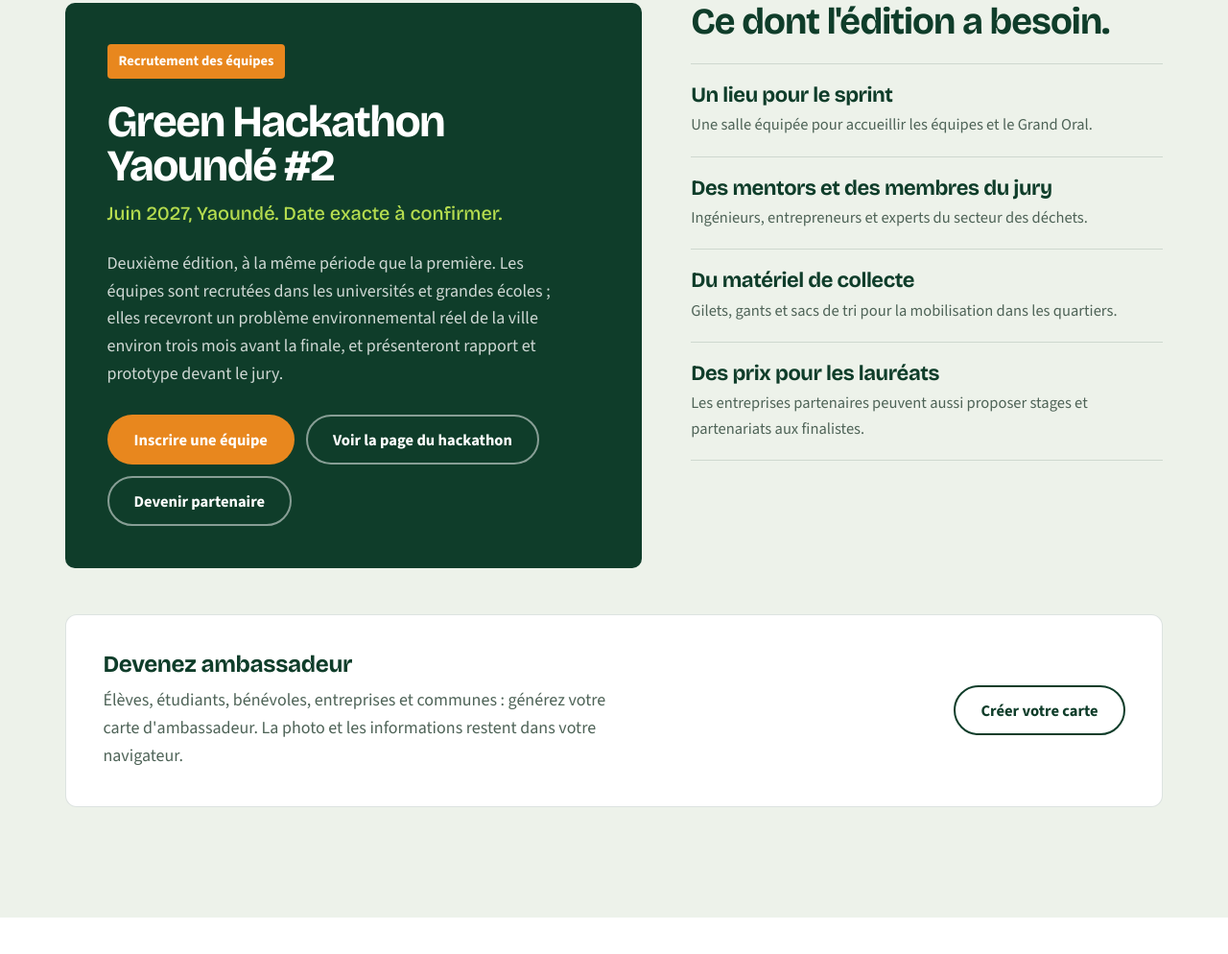
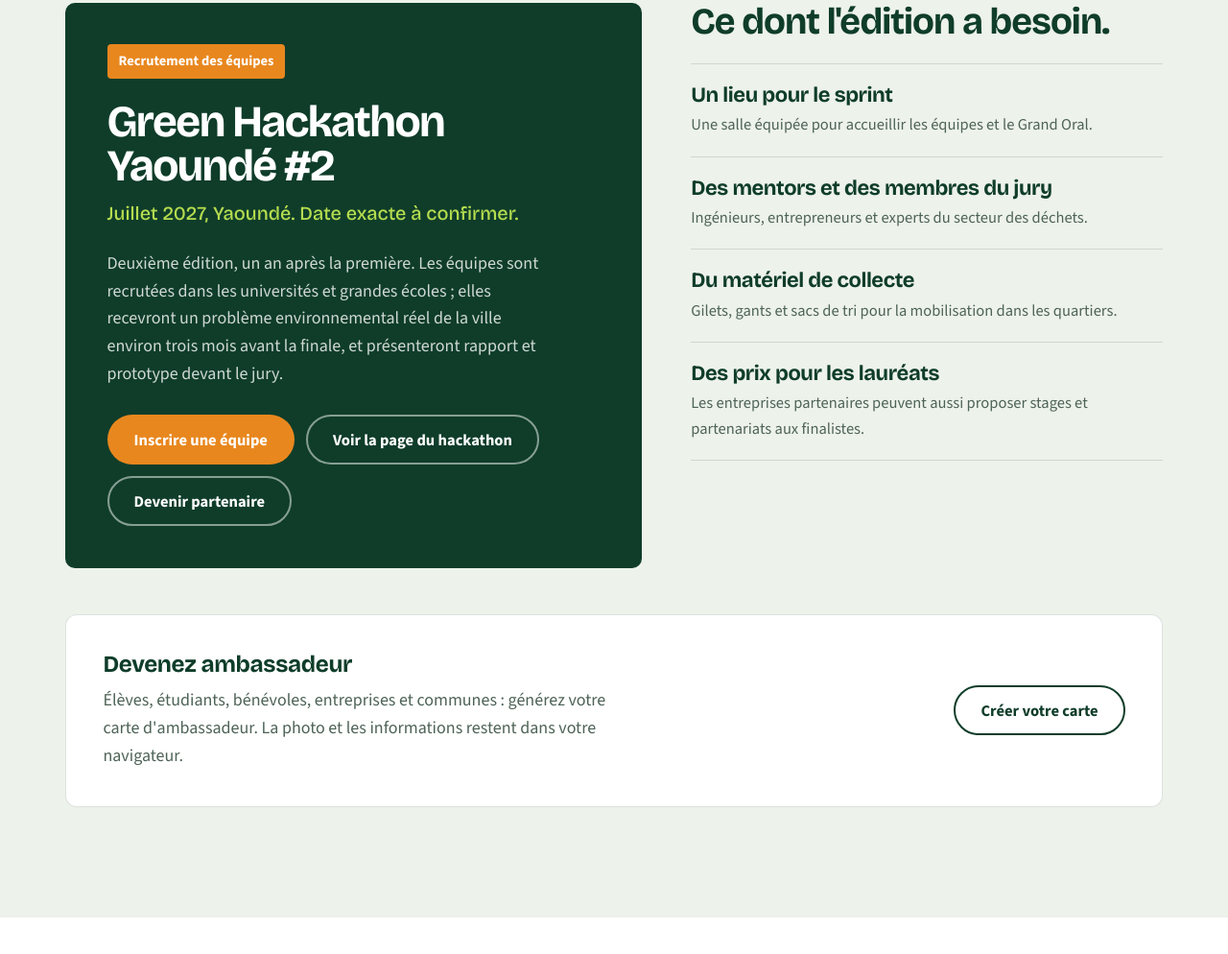
Before and after one commit to ERIC74SONG96/ody-event, a plain HTML site: page cameroun/index.html in a window 1280 px wide. Shown: the part 4345-5339 px from the top of the page at 96% size. Drawn offline with nearby package versions, Linux system fonts and the light colour scheme.

Commit message:
Page Cameroun : Yaoundé #2 en juillet 2027

```diff
--- a/cameroun/index.html
+++ b/cameroun/index.html
@@ -237,8 +237,8 @@ a:focus-visible{outline:3px solid var(--ochre);outline-offset:3px;border-radius:
       <div class="feature">
         <span class="status">Recrutement des équipes</span>
         <h3>Green Hackathon Yaoundé #2</h3>
-        <p class="when">Juin 2027, Yaoundé. Date exacte à confirmer.</p>
-        <p>Deuxième édition, à la même période que la première. Les équipes sont recrutées dans les universités et grandes écoles ; elles recevront un problème environnemental réel de la ville environ trois mois avant la finale, et présenteront rapport et prototype devant le jury.</p>
+        <p class="when">Juillet 2027, Yaoundé. Date exacte à confirmer.</p>
+        <p>Deuxième édition, un an après la première. Les équipes sont recrutées dans les universités et grandes écoles ; elles recevront un problème environnemental réel de la ville environ trois mois avant la finale, et présenteront rapport et prototype devant le jury.</p>
         <div class="cta">
           <a class="btn btn-ochre" href="https://forms.cloud.microsoft/e/PWVp22ZkW8">Inscrire une équipe</a>
           <a class="btn btn-line" href="hackathon-2027/">Voir la page du hackathon</a>
```
